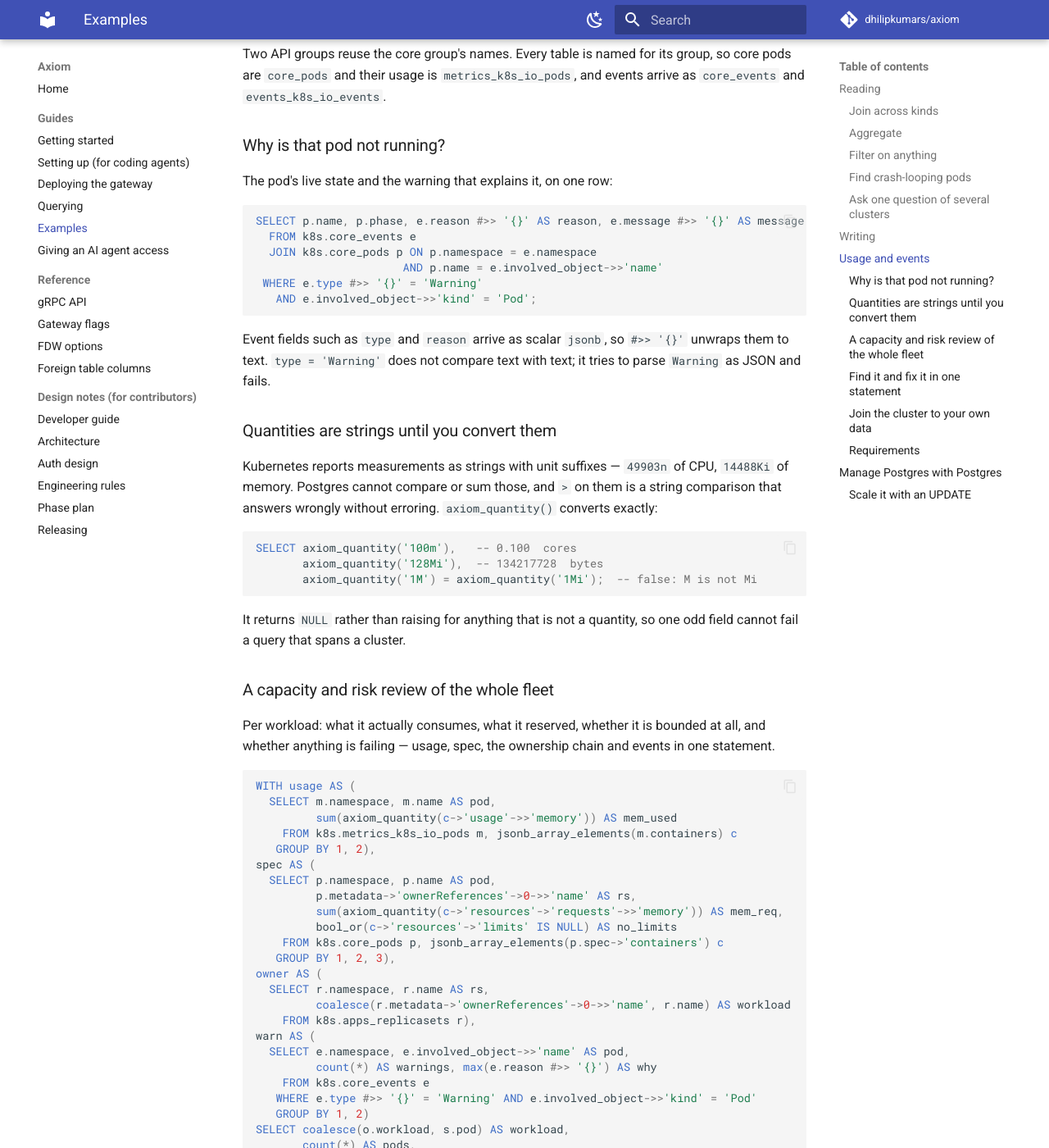
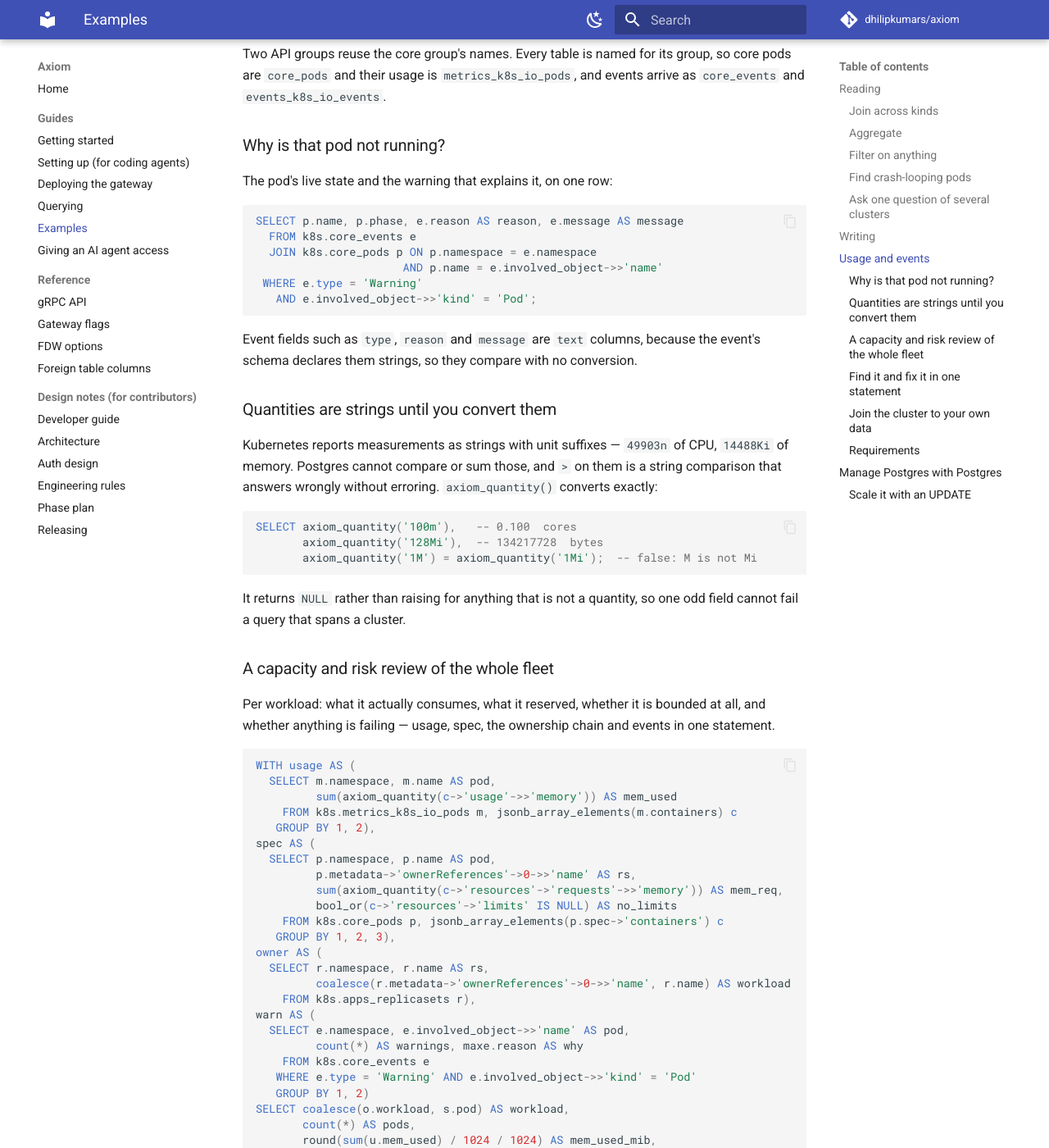
Before and after one commit to dhilipkumars/axiom, an MkDocs documentation site: the page built from docs/guides/examples.md, in a window 1280 px wide and 1400 px high, scrolled down 2540 px. Shown: the whole window at 82% size. Built offline with MkDocs 1.6.1 and Material for MkDocs 9.7.7, drawn with Linux system fonts in a browser that asks for light colours; comment, search, counter and statistics services are not loaded.

Commit message:
Compare event fields as text, and prove the typed filters return rows
The README's showcase query, the examples guide and the metrics gate
unwrapped event fields with #>> '{}', the workaround for their being scalar
jsonb. With type, reason and message imported as text that is "operator does
not exist", so every one now compares them as written -- the query the issue
said people naturally write.

The cluster gate's WHERE type = 'Warning' only proved the query did not
error; a filter matching nothing would pass. It now requires WHERE type =
'Normal' to return rows, which a kind cluster always has, and checks within
one scan that the typed filter agrees with raw. It also creates Deployments
of 9 and 10 replicas that can never schedule and checks ORDER BY replicas
DESC puts 10 first and reads the unreported ready count as NULL -- the
issue's second example, as promised on #79.

Co-Authored-By: Claude Opus 5.5 <noreply@anthropic.com>

````diff
--- a/docs/guides/examples.md
+++ b/docs/guides/examples.md
@@ -133,17 +133,16 @@ and events arrive as `core_events` and `events_k8s_io_events`.
 The pod's live state and the warning that explains it, on one row:
 
 ```sql
-SELECT p.name, p.phase, e.reason #>> '{}' AS reason, e.message #>> '{}' AS message
+SELECT p.name, p.phase, e.reason AS reason, e.message AS message
   FROM k8s.core_events e
   JOIN k8s.core_pods p ON p.namespace = e.namespace
                       AND p.name = e.involved_object->>'name'
- WHERE e.type #>> '{}' = 'Warning'
+ WHERE e.type = 'Warning'
    AND e.involved_object->>'kind' = 'Pod';
 ```
 
-Event fields such as `type` and `reason` arrive as scalar `jsonb`, so
-`#>> '{}'` unwraps them to text. `type = 'Warning'` does not compare text
-with text; it tries to parse `Warning` as JSON and fails.
+Event fields such as `type`, `reason` and `message` are `text` columns, because
+the event's schema declares them strings, so they compare with no conversion.
 
 ### Quantities are strings until you convert them
 
@@ -186,9 +185,9 @@ owner AS (
     FROM k8s.apps_replicasets r),
 warn AS (
   SELECT e.namespace, e.involved_object->>'name' AS pod,
-         count(*) AS warnings, max(e.reason #>> '{}') AS why
+         count(*) AS warnings, maxe.reason AS why
     FROM k8s.core_events e
-   WHERE e.type #>> '{}' = 'Warning' AND e.involved_object->>'kind' = 'Pod'
+   WHERE e.type = 'Warning' AND e.involved_object->>'kind' = 'Pod'
    GROUP BY 1, 2)
 SELECT coalesce(o.workload, s.pod) AS workload,
        count(*) AS pods,
@@ -291,12 +290,12 @@ CREATE TABLE tenants (namespace text PRIMARY KEY, customer text, plan text);
 Which customers are hit by a failing pod right now, and why:
 
 ```sql
-SELECT t.customer, t.plan, p.name AS pod, e.reason #>> '{}' AS reason
+SELECT t.customer, t.plan, p.name AS pod, e.reason AS reason
   FROM tenants t
   JOIN k8s.core_pods p ON p.namespace = t.namespace
   JOIN k8s.core_events e ON e.namespace = p.namespace
                         AND e.involved_object->>'name' = p.name
- WHERE e.type #>> '{}' = 'Warning'
+ WHERE e.type = 'Warning'
    AND e.involved_object->>'kind' = 'Pod';
 ```
 
````
Also changed, not shown: README.md (+2 -2 lines), 2 other files.
